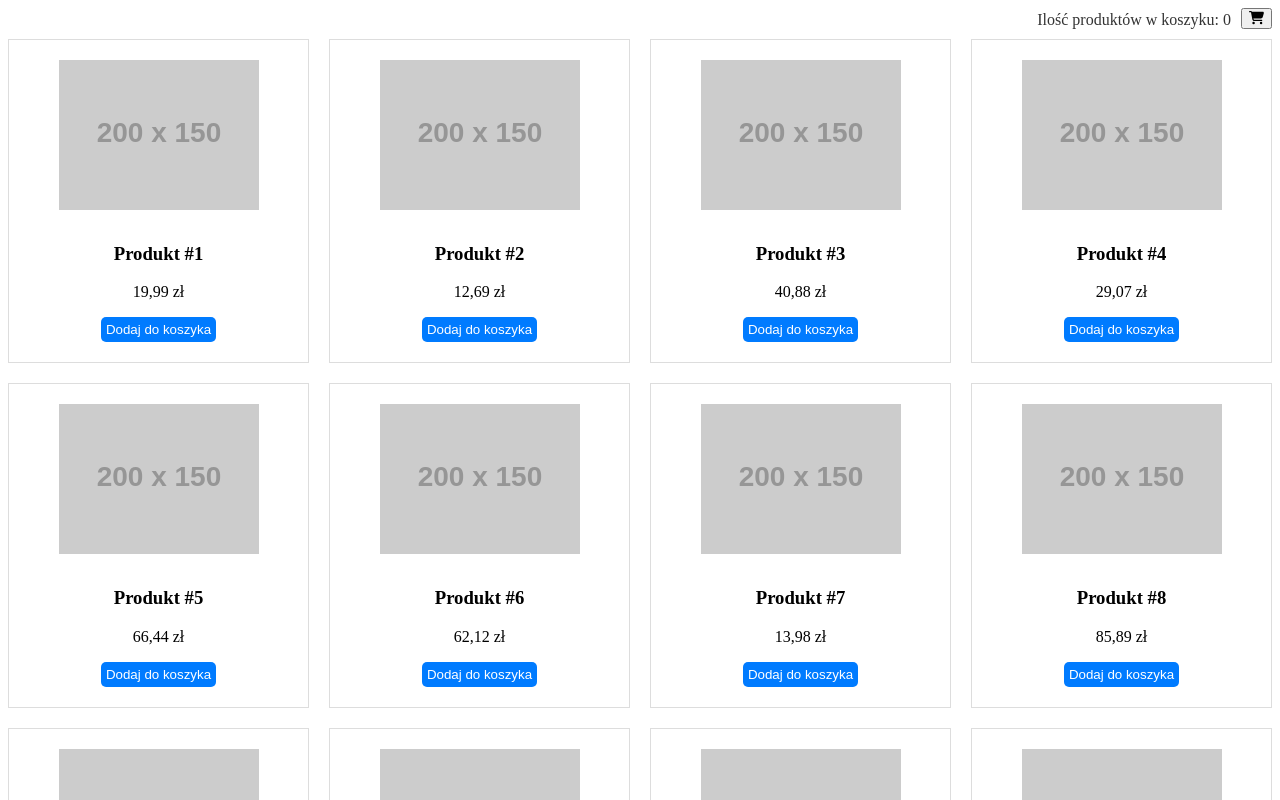
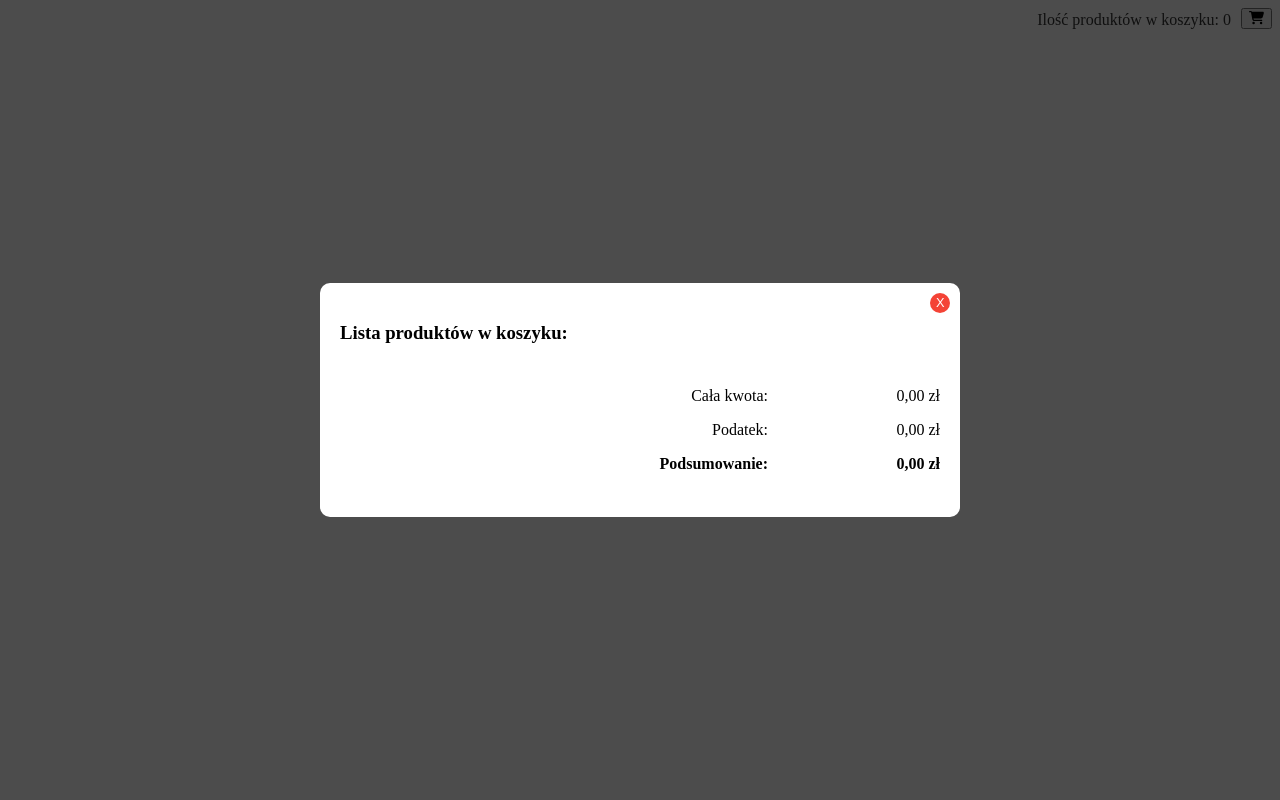
Before and after one commit to Kamilla-tech/koszyk-zakupow, a Vue app: page / in a window 1280 px wide. Both pictures are taken after a click on the button 1256 px from the left and 18 px from the top of the page. Shown: the top 800 px of the page. Built offline with nearby package versions, Linux system fonts and the light colour scheme.

Commit message:
dodanie handleEscapeKey do toggleCart

```diff
--- a/src/App.vue
+++ b/src/App.vue
@@ -16,7 +16,7 @@
     </div>
 
     <div v-if="showCart" class="modal-overlay">
-      <div class="modal">
+      <div class="modal"  @keydown.esc="toggleCart" tabindex="-1" role="dialog" aria-labelledby="exampleModalLabel" aria-hidden="true">
         <button @click="toggleCart" class="close-modal">X</button>
         <ProductList
           :products="products"
@@ -70,7 +70,6 @@
     },
     methods: {
       generateProducts(count) {
-
         for (let i = 0; i < count; i++) {
 
           const newProduct = {
@@ -103,12 +102,21 @@
         return Number(value).toLocaleString("pl-PL", { style: "currency", currency: "PLN"});
       },
       toggleCart() {
-        if (this.products.length > 0) this.showCart = !this.showCart;
-      }
+        this.showCart = !this.showCart;
+      },
+      handleEscapeKey(event) {
+        if (event.key === 'Escape') {
+        this.showCart = false;
+        }
+      },
     },
     mounted() {
       this.generateProducts(30);
-    }
+      document.addEventListener('keydown', this.handleEscapeKey);
+    },
+    beforeUnmount() {
+      document.removeEventListener('keydown', this.handleEscapeKey);
+    },
   }
 </script>
 
```
